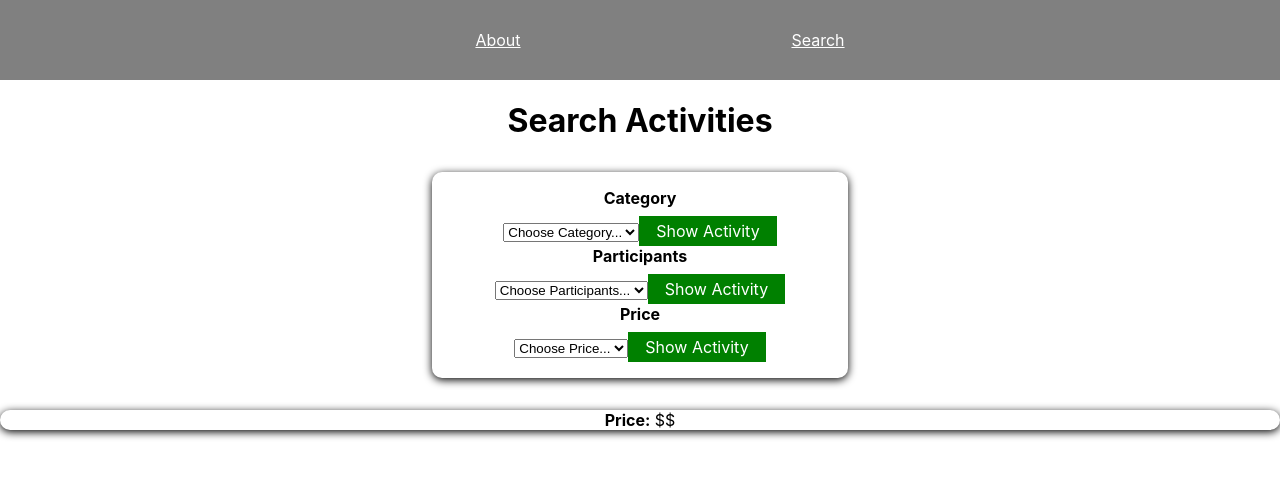
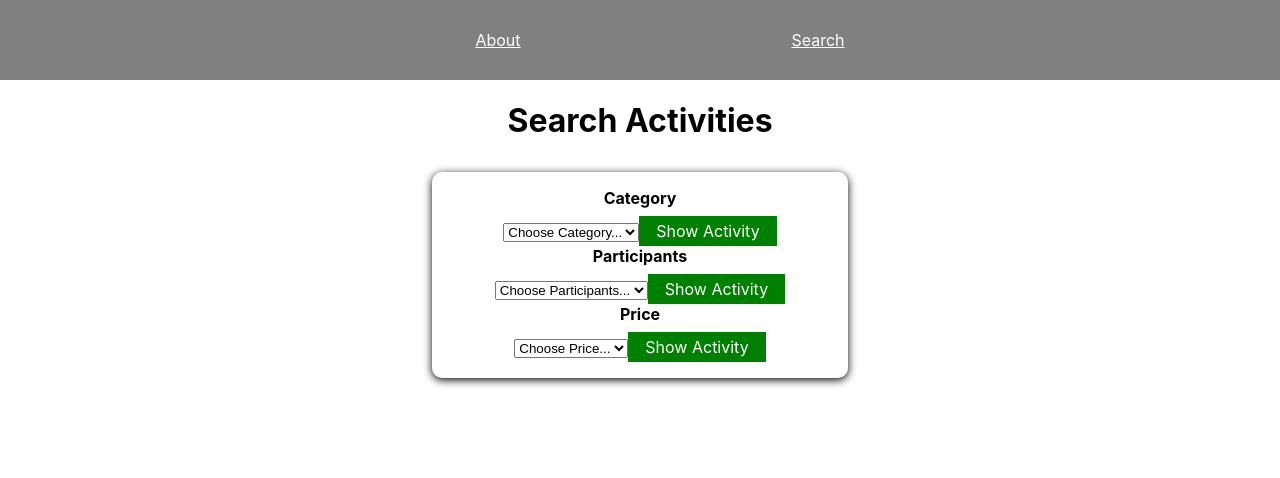
Before and after one commit to jordanshardy/activity-app, a React (Create React App) app: page / in a window 1280 px wide. Shown: the top 478 px of the page. Built offline with nearby package versions, Linux system fonts and the light colour scheme.

Commit message:
fixed syntax error in price fetch call

```diff
--- a/src/Components/SearchActivity.js
+++ b/src/Components/SearchActivity.js
@@ -13,8 +13,6 @@ const SearchActivity = (props) => {
       useState("");
    const [enteredActivityPrice, setEnteredActivityPrice] = useState("");
 
-
-
    function categoryReset() {
       var dropDown = document.getElementById("category");
       dropDown.selectedIndex = 0;
@@ -25,10 +23,8 @@ const SearchActivity = (props) => {
       dropDown.selectedIndex = 0;
    }
 
-
    // function to update url based on Category
    async function categoryResult() {
-
       participantReset();
 
       if (enteredType) {
@@ -39,28 +35,25 @@ const SearchActivity = (props) => {
          console.log(activities);
          setEnteredActivity(activities.activity);
          setenteredActivityParticipants(activities.participants);
-         setEnteredActivityPrice(activities.price);
+         setEnteredActivityPrice(changePriceToDollars(activities.price));
       } else {
          return;
       }
    }
 
    async function participantResult() {
-
       categoryReset();
 
       if (enteredParticipant) {
          let result = await fetch(
-            `https://www.boredapi.com/api/activity?particpants=${parseInt(
-               enteredParticipant
-            )}`
+            `https://www.boredapi.com/api/activity?participants=${enteredParticipant}`
          );
          const activities = await result.json();
          console.log(activities);
-         console.log(parseInt(enteredParticipant));
+         console.log(enteredParticipant);
          setEnteredActivity(activities.activity);
          setenteredActivityParticipants(activities.participants);
-         setEnteredActivityPrice(activities.price);
+         setEnteredActivityPrice(changePriceToDollars(activities.price));
       } else {
          return;
       }
@@ -179,7 +172,7 @@ const SearchActivity = (props) => {
                   <strong>Participants:</strong> {enteredActivityParticipants}
                </p>
             )}
-            {changePriceToDollars(enteredActivityPrice) && (
+            {enteredActivityPrice && (
                <p>
                   <strong>Price:</strong>{" "}
                   {changePriceToDollars(enteredActivityPrice)}
```
Lines whose indentation alone changed are shown as unchanged.
